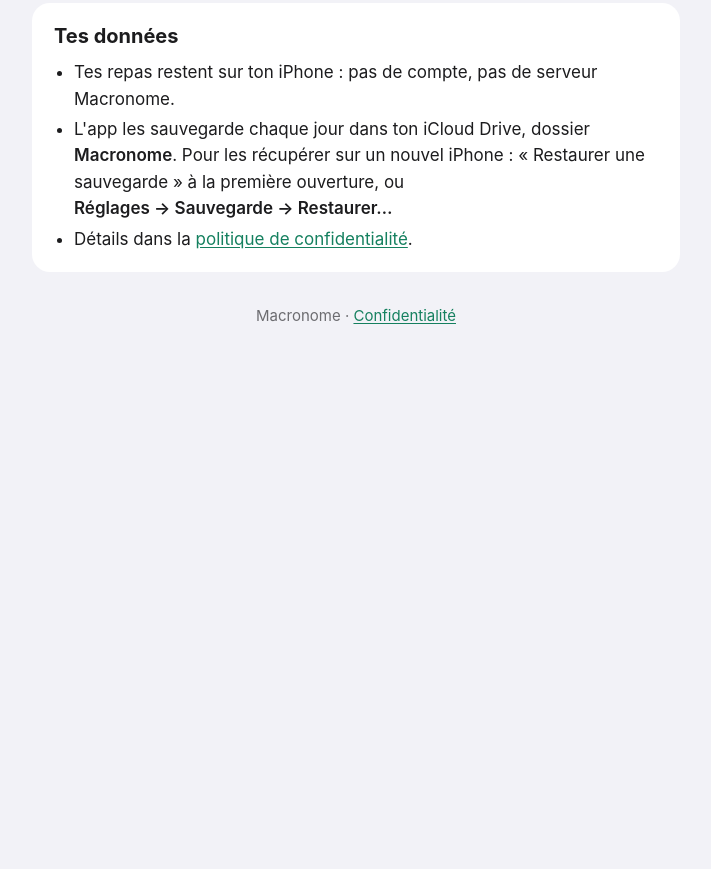
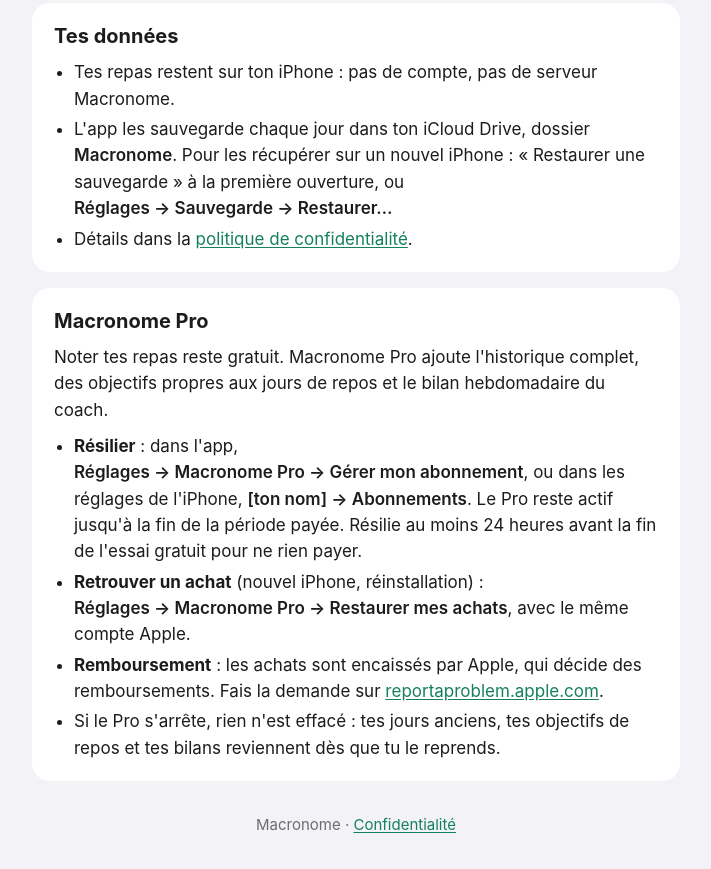
Before and after one commit to Khornthael/macronome-site, a plain HTML site: page index.html in a window 1280 px wide. Shown: the part 367-1236 px from the top of the page, without its empty margins (284-995 px from the left). Before the commit the page ends 800 px from the top, so only its background shows below. Drawn offline with Linux system fonts and the light colour scheme.

Commit message:
Site : mise à jour depuis 4bff671
Co-Authored-By: Claude Opus 5.5 <noreply@anthropic.com>

```diff
--- a/index.html
+++ b/index.html
@@ -77,6 +77,17 @@
     </ul>
   </section>
 
+  <section aria-labelledby="pro">
+    <h2 id="pro">Macronome Pro</h2>
+    <p>Noter tes repas reste gratuit. Macronome Pro ajoute l'historique complet, des objectifs propres aux jours de repos et le bilan hebdomadaire du coach.</p>
+    <ul>
+      <li><strong>Résilier</strong> : dans l'app, <span class="path">Réglages → Macronome Pro → Gérer mon abonnement</span>, ou dans les réglages de l'iPhone, <span class="path">[ton nom] → Abonnements</span>. Le Pro reste actif jusqu'à la fin de la période payée. Résilie au moins 24 heures avant la fin de l'essai gratuit pour ne rien payer.</li>
+      <li><strong>Retrouver un achat</strong> (nouvel iPhone, réinstallation) : <span class="path">Réglages → Macronome Pro → Restaurer mes achats</span>, avec le même compte Apple.</li>
+      <li><strong>Remboursement</strong> : les achats sont encaissés par Apple, qui décide des remboursements. Fais la demande sur <a href="https://reportaproblem.apple.com">reportaproblem.apple.com</a>.</li>
+      <li>Si le Pro s'arrête, rien n'est effacé : tes jours anciens, tes objectifs de repos et tes bilans reviennent dès que tu le reprends.</li>
+    </ul>
+  </section>
+
   <footer>Macronome · <a href="confidentialite.html">Confidentialité</a></footer>
 </main>
 </body>
```
Also changed, not shown: confidentialite.html (+7 -1 lines).
